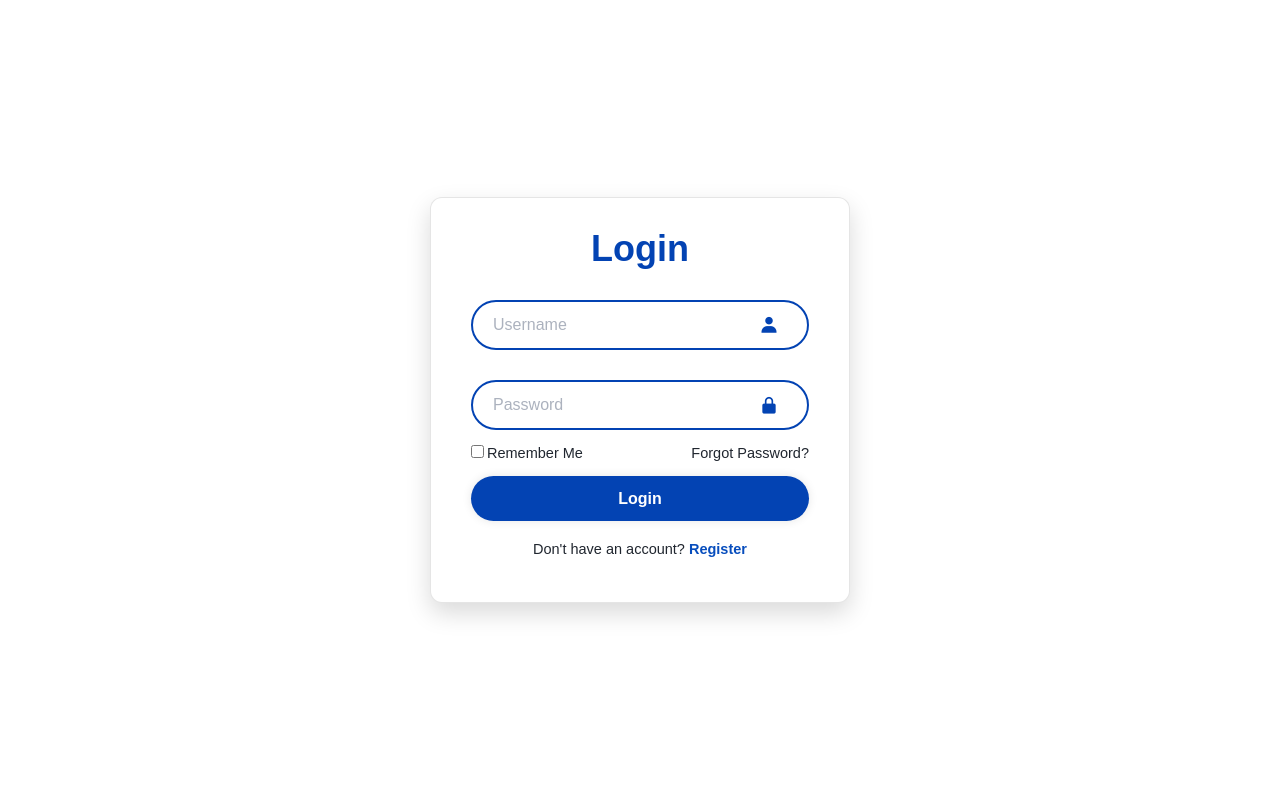
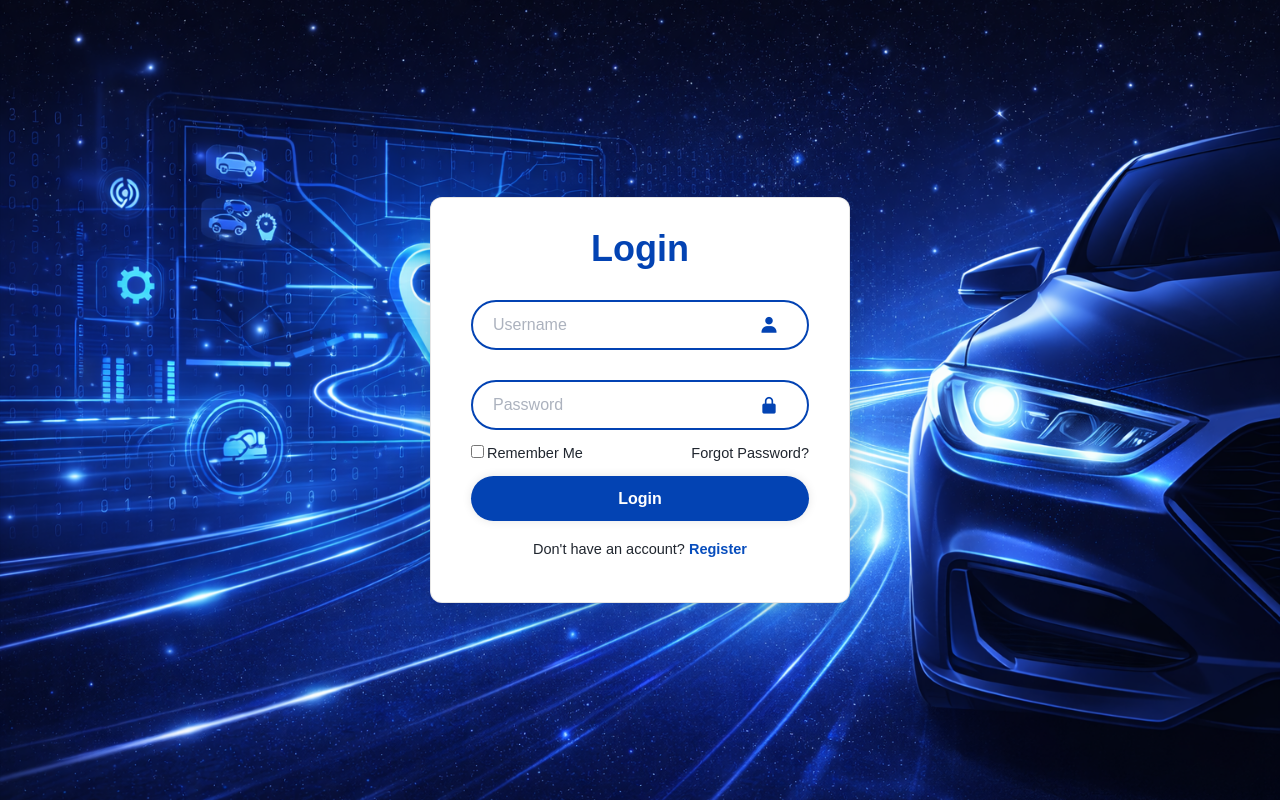
Before and after one commit to This-Is-Tanmay/WP_miniproject, a PHP site: page /login.html in a window 1280 px wide. Run offline with PHP 8.4, Linux system fonts and the light colour scheme.

Commit message:
Add background image and update styles

```diff
--- a/styles.css
+++ b/styles.css
@@ -9,7 +9,9 @@ body{
   justify-content: center;
   align-items: center;
   min-height: 100vh;
-  background: #ffffff;
+  background: url(bg.png) no-repeat;
+  background-size: cover;
+  background-position: center;
 }
 .wrapper{
   width: 420px;
```
Also changed, not shown: bg.png (added), login.html (line endings or trailing spaces).
